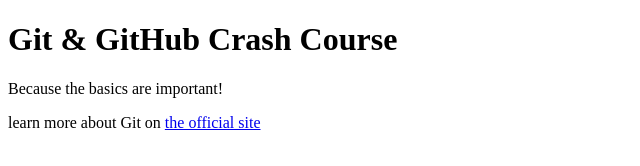
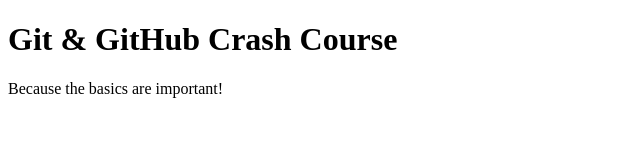
Before and after one commit to varteaga5/github-crash-course, a plain HTML site: page index.html in a window 1280 px wide. Shown: the whole page, without its empty margins (0-640 px from the left). Drawn offline with Linux system fonts and the light colour scheme.

Commit message:
Revert "added link to git docs"
This reverts commit 6382670e2ffa3f1eb9d311d066582393a0173be1.

```diff
--- a/index.html
+++ b/index.html
@@ -13,7 +13,6 @@
 <body>
     <h1>Git & GitHub Crash Course</h1>
     <p>Because the basics are important!</p>
-    <p>learn more about Git on <a href="www.git-scm.com">the official site</a> </p>
 </body>
 
 </html>
```
